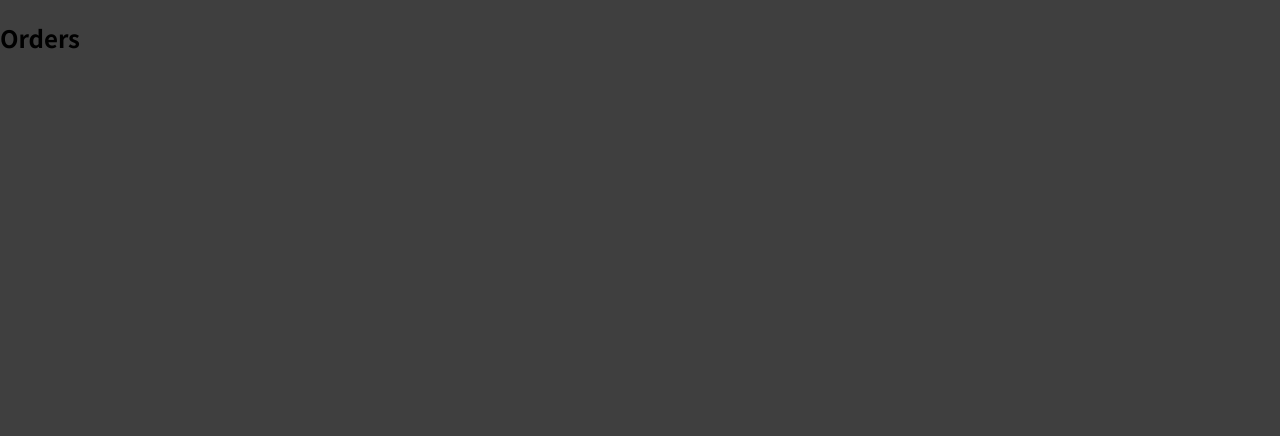
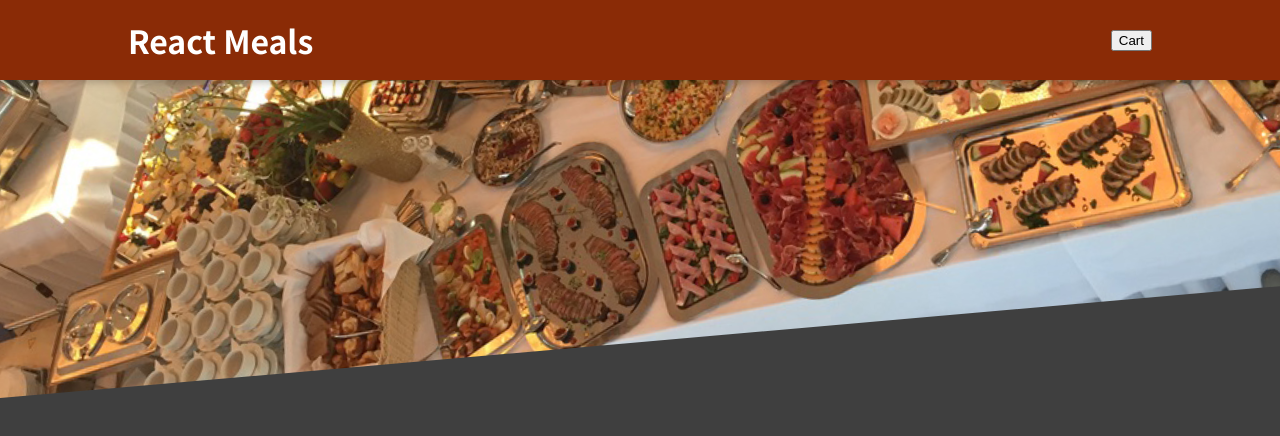
Before and after one commit to nicolas-thompson/orders, a React (Create React App) app: page / in a window 1280 px wide. Shown: the top 436 px of the page. Built offline with nearby package versions, Linux system fonts and the light colour scheme.

Commit message:
Adds a Header component

```diff
--- a/src/App.js
+++ b/src/App.js
@@ -1,8 +1,11 @@
+import { Fragment } from 'react';
+import Header  from './components/Layout/Header';
+
 function App() {
   return (
-    <div>
-      <h2>Orders</h2>
-    </div>
+    <Fragment>
+      <Header />
+    </Fragment>
   );
 }
 
--- /dev/null
+++ b/src/components/Layout/Header.js
@@ -0,0 +1,18 @@
+import { Fragment } from 'react';
+
+import mealsImage from '../../assets/meals.jpeg';
+import classes from './Header.module.css';
+
+const Header = props => {
+  return <Fragment>
+    <header className={classes.header}>
+      <h1>React Meals</h1>
+      <button>Cart</button>
+    </header>
+    <div className={classes['main-image']}>
+      <img src={mealsImage} alt="A table full of delicious food!" />
+    </div>
+  </Fragment>;
+}
+
+export default Header;
--- /dev/null
+++ b/src/components/Layout/Header.module.css
@@ -0,0 +1,30 @@
+
+.header {
+  position: fixed;
+  top: 0;
+  left: 0;
+  width: 100%;
+  height: 5rem;
+  background-color: #8a2b06;
+  color: white;
+  display: flex;
+  justify-content: space-between;
+  align-items: center;
+  padding: 0 10%;
+  box-shadow: 0 2px 8px rgba(0, 0, 0, 0.25);
+  z-index: 10;
+}
+
+.main-image {
+  width: 100%;
+  height: 25rem;
+  z-index: 0;
+  overflow: hidden;
+}
+
+.main-image img {
+  width: 110%;
+  height: 100%;
+  object-fit: cover;
+  transform: rotateZ(-5deg) translateY(-4rem) translateX(-1rem);
+}
```
Also changed, not shown: src/assets/meals.jpeg (added).
